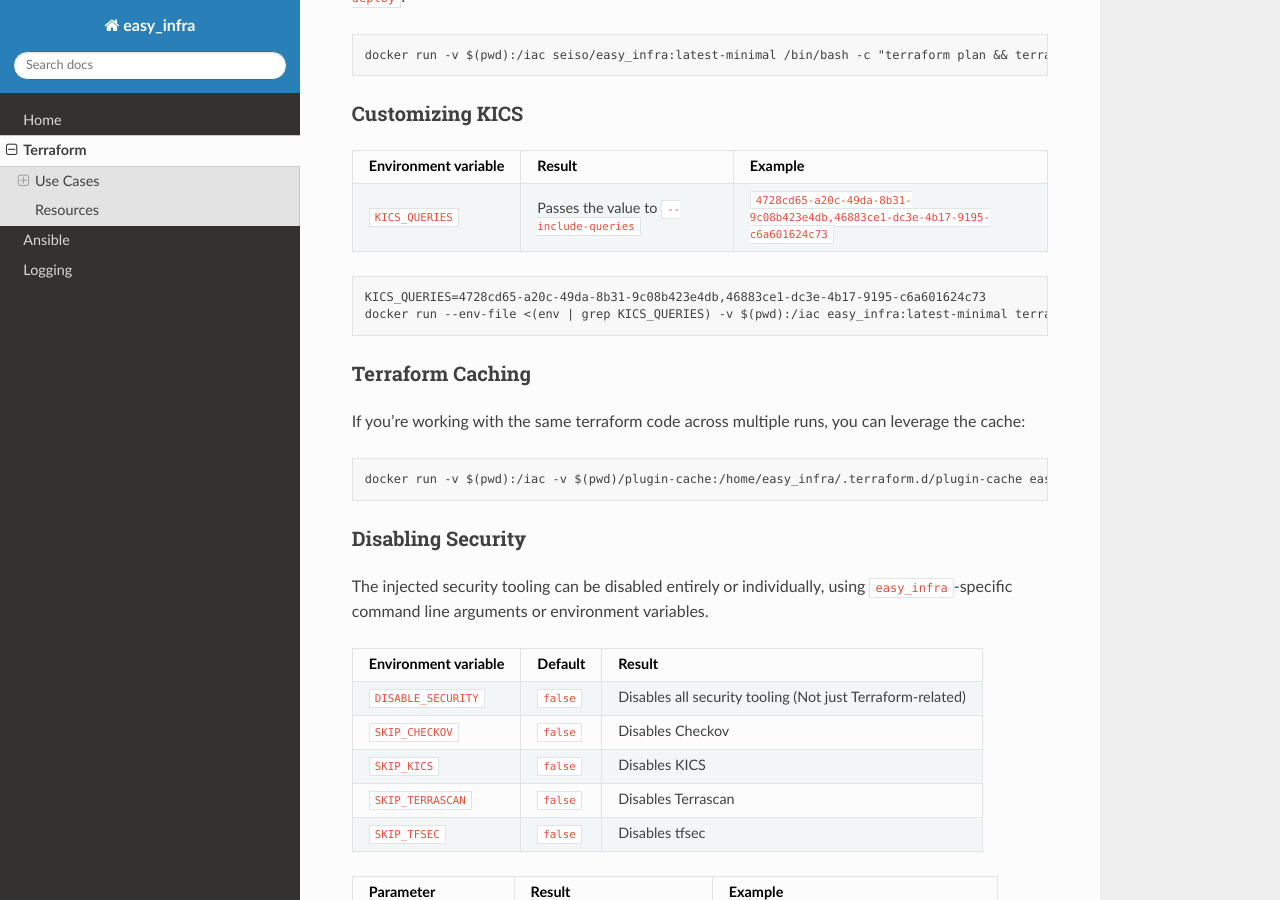
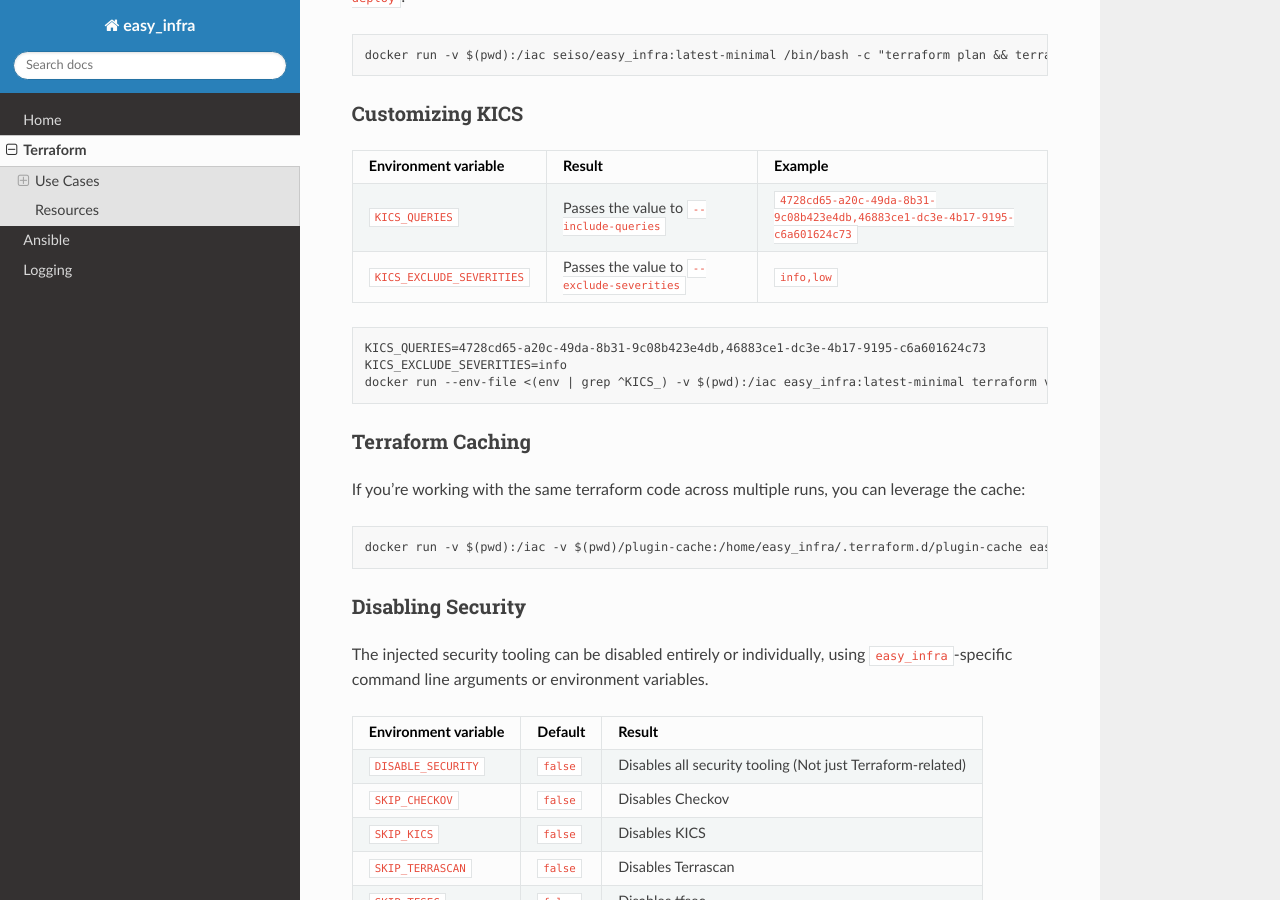
Before and after one commit to SeisoLLC/easy_infra, a Sphinx documentation site: the page built from docs/Terraform/index.rst, in a window 1280 px wide and 900 px high, scrolled down 789 px. Built offline with Sphinx 7.4.7 and the Read the Docs theme 2.0.0, drawn with Linux system fonts in a browser that asks for light colours.

Commit message:
Add exclude results functionality; needs tests

```diff
--- a/docs/Terraform/index.rst
+++ b/docs/Terraform/index.rst
@@ -41,16 +41,20 @@
 Customizing KICS
 ^^^^^^^^^^^^^^^^
 
-+----------------------+-------------------------------------------+-------------------------------------------------------------------------------+
-| Environment variable | Result                                    | Example                                                                       |
-+======================+===========================================+===============================================================================+
-| ``KICS_QUERIES``     | Passes the value to ``--include-queries`` | ``4728cd65-a20c-49da-8b31-9c08b423e4db,46883ce1-dc3e-4b17-9195-c6a601624c73`` |
-+----------------------+-------------------------------------------+-------------------------------------------------------------------------------+
++-----------------------------+----------------------------------------------+-------------------------------------------------------------------------------+
+| Environment variable        | Result                                       | Example                                                                       |
++=============================+==============================================+===============================================================================+
+| ``KICS_QUERIES``            | Passes the value to ``--include-queries``    | ``4728cd65-a20c-49da-8b31-9c08b423e4db,46883ce1-dc3e-4b17-9195-c6a601624c73`` |
++-----------------------------+----------------------------------------------+-------------------------------------------------------------------------------+
+| ``KICS_EXCLUDE_SEVERITIES`` | Passes the value to ``--exclude-severities`` | ``info,low``                                                                  |
++-----------------------------+----------------------------------------------+-------------------------------------------------------------------------------+
+
 
 ::
 
     KICS_QUERIES=4728cd65-a20c-49da-8b31-9c08b423e4db,46883ce1-dc3e-4b17-9195-c6a601624c73
-    docker run --env-file <(env | grep KICS_QUERIES) -v $(pwd):/iac easy_infra:latest-minimal terraform validate
+    KICS_EXCLUDE_SEVERITIES=info
+    docker run --env-file <(env | grep ^KICS_) -v $(pwd):/iac easy_infra:latest-minimal terraform validate
 
 Terraform Caching
 ^^^^^^^^^^^^^^^^^
--- a/easy_infra.yml
+++ b/easy_infra.yml
@@ -9,6 +9,7 @@
         --output-name kics --path .
       customizations:
         KICS_QUERIES: --include-queries
+        KICS_EXCLUDE_SEVERITIES: --exclude-severities
       description: directory scan
     terrascan:
       command: terrascan scan -i terraform -t all -d .
@@ -33,6 +34,7 @@
           --output-name kics --path .
         customizations:
           KICS_QUERIES: --include-queries
+          KICS_EXCLUDE_SEVERITIES: --exclude-severities
         description: directory scan
     version: 2.9.6+dfsg-1
     version_argument: --version
```
Also changed, not shown: docs/Ansible/index.rst (+9 -6 lines), 2 other files.
